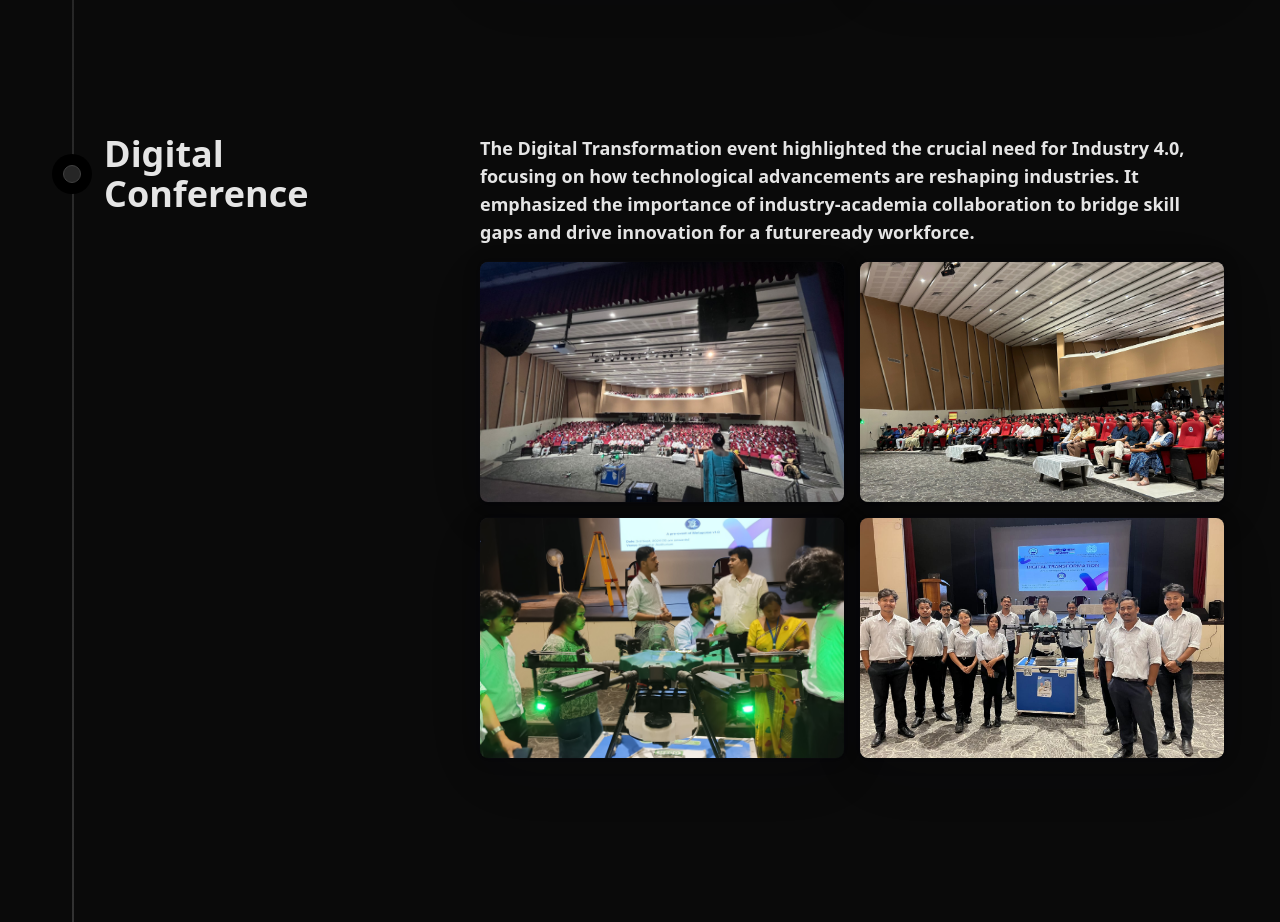
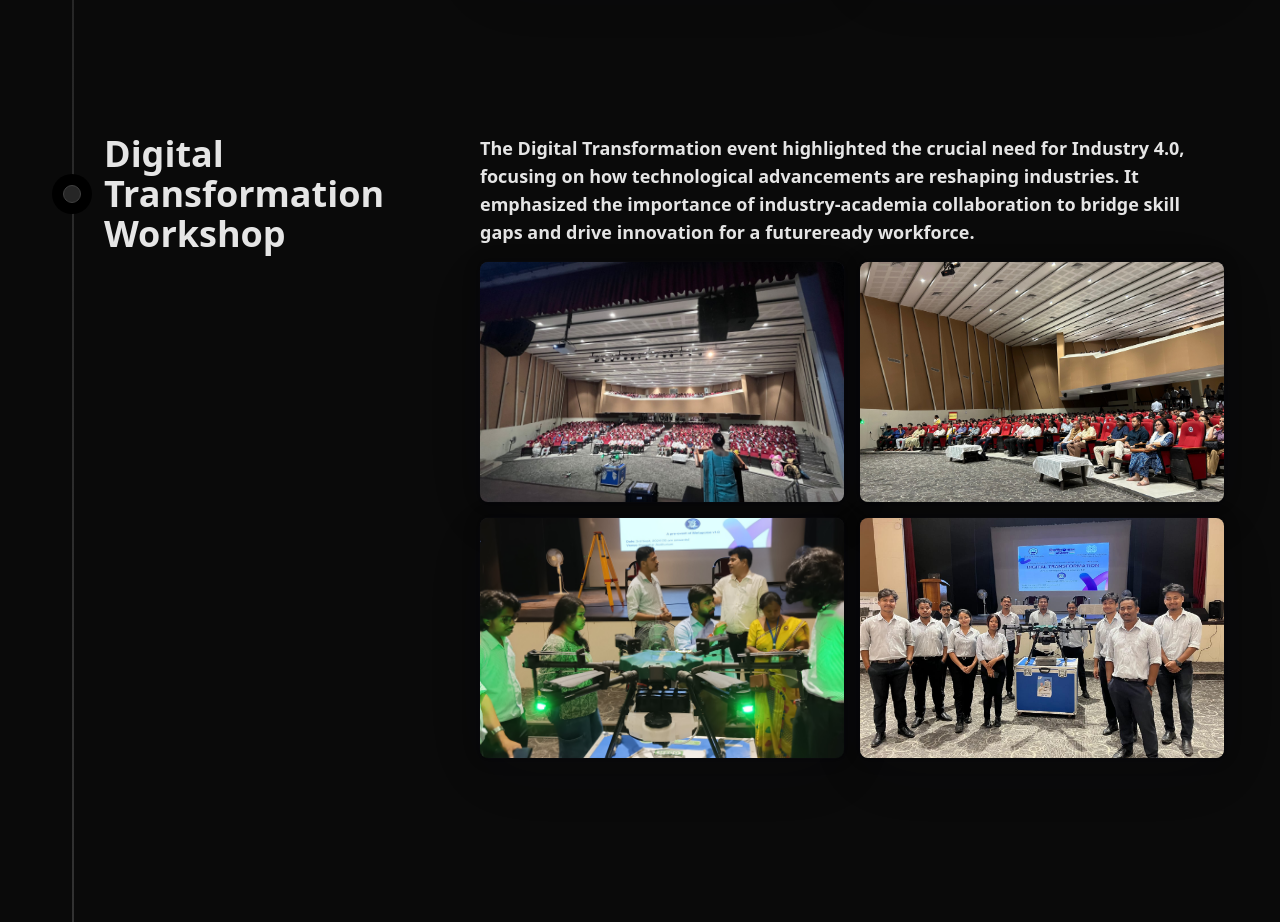
Before and after one commit to AyushRay06/MetaPoise, a Next.js app: page / in a window 1280 px wide. Shown: the part 3780-4702 px from the top of the page. Built offline with nearby package versions, Linux system fonts and the light colour scheme.

Commit message:
Title-fix

```diff
--- a/components/timeline.tsx
+++ b/components/timeline.tsx
@@ -138,7 +138,7 @@ export function TimelineDemo() {
       ),
     },
     {
-      title: "Digital Conference",
+      title: "Digital Transformation Workshop",
       content: (
         <div>
           <p className=" dark:text-neutral-200 dark:lg:text-neutral-200 text-sm md:text-lg  pl-4 font-thin  lg:font-extrabold mb-4 lg:pl-0">
```
